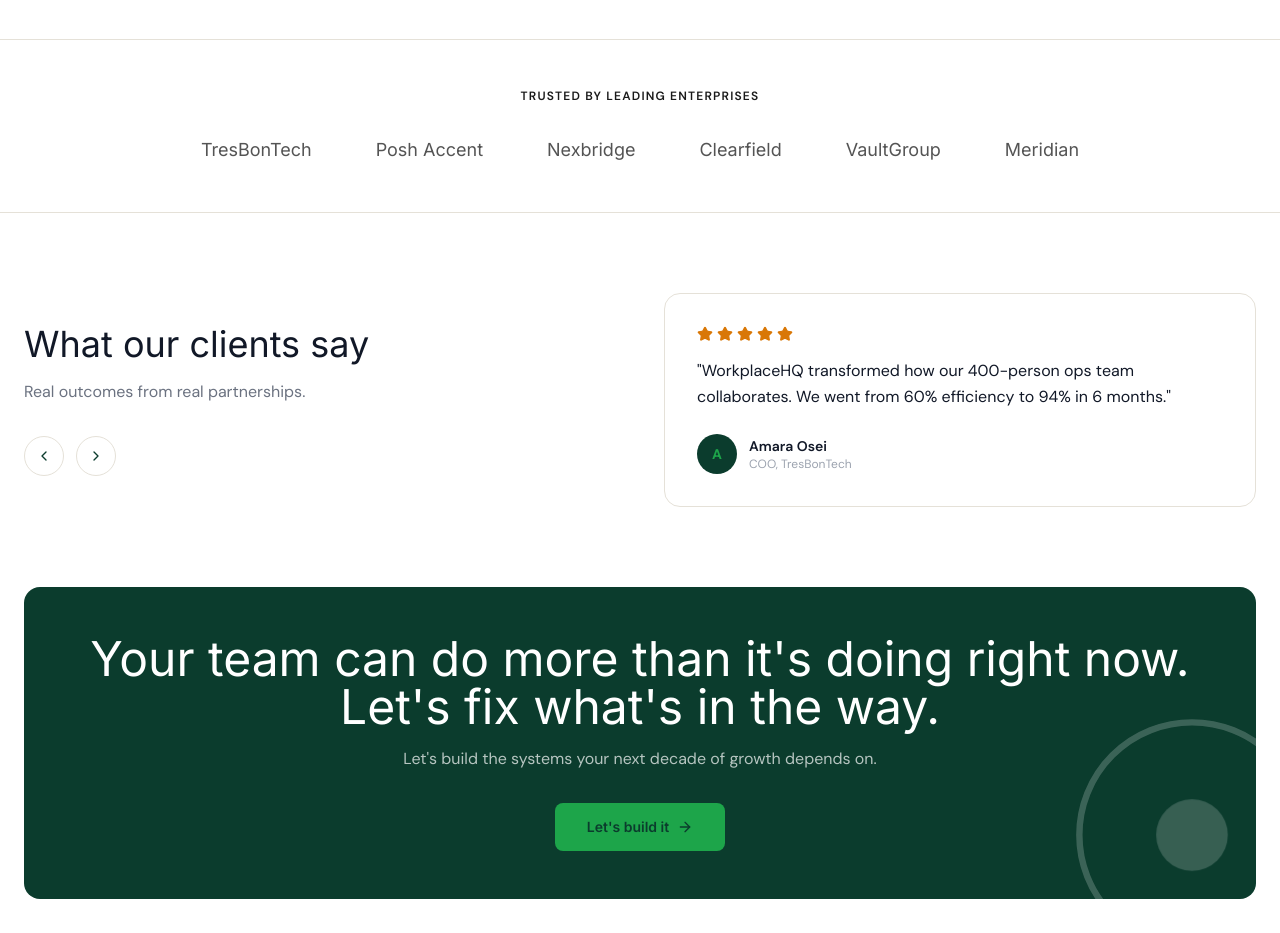
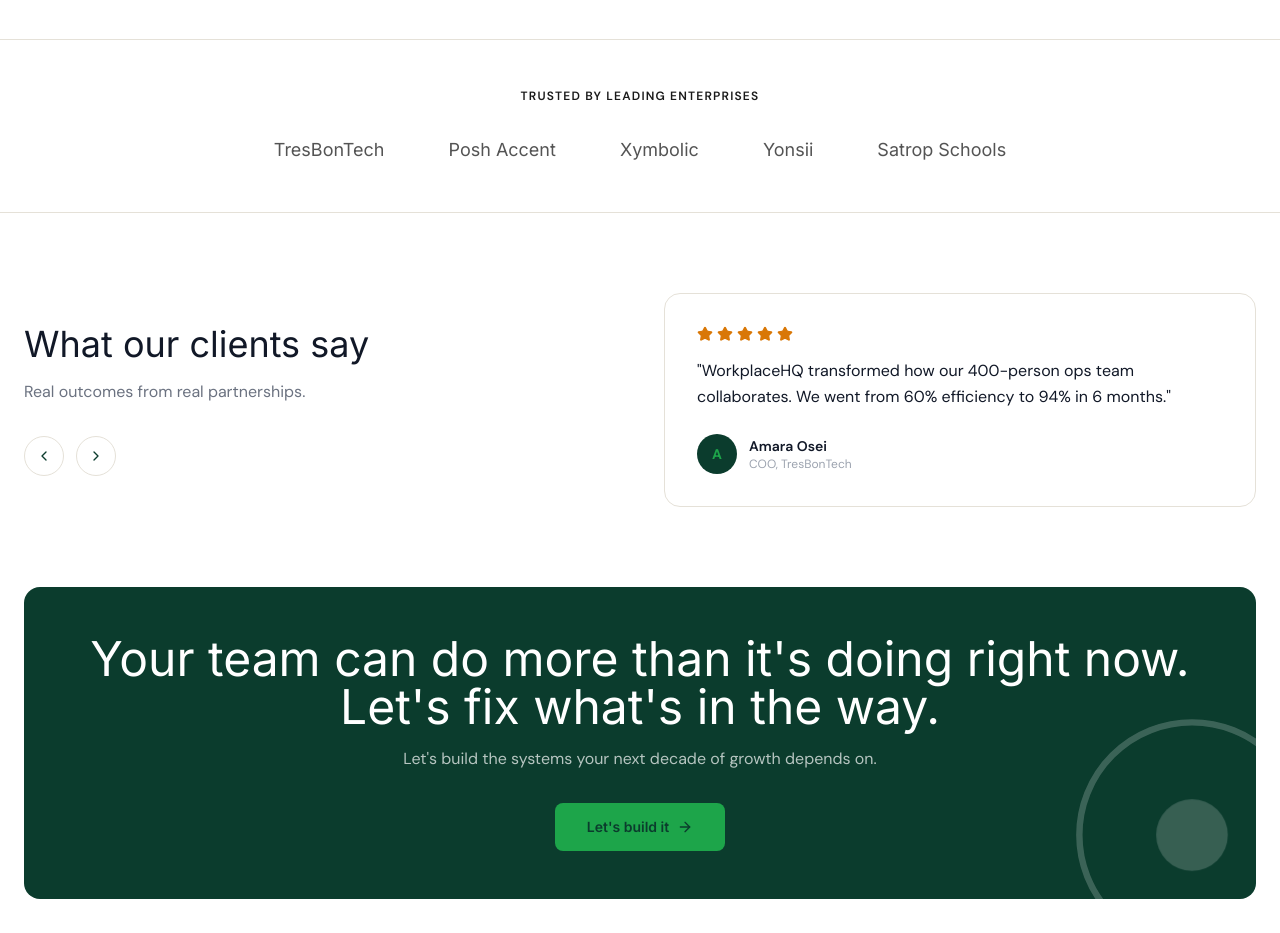
Before and after one commit to The4light/WorkplaceHq, a React (Vite) app: page / in a window 1280 px wide. Shown: the part 2640-3573 px from the top of the page. Built offline with nearby package versions, Linux system fonts and the light colour scheme; no server answers; the HTML template or start-up script is replaced by a standard one.

Commit message:
update to trusted patners

```diff
--- a/src/pages/whq/Home.tsx
+++ b/src/pages/whq/Home.tsx
@@ -62,7 +62,7 @@ const testimonials = [
   },
 ]
 
-const clients = ['TresBonTech', 'Posh Accent', 'Nexbridge', 'Clearfield', 'VaultGroup', 'Meridian']
+const clients = ['TresBonTech', 'Posh Accent', 'Xymbolic', 'Yonsii', 'Satrop Schools']
 
 const consultationEmail = 'lagos@workplacehq.com'
 
```
